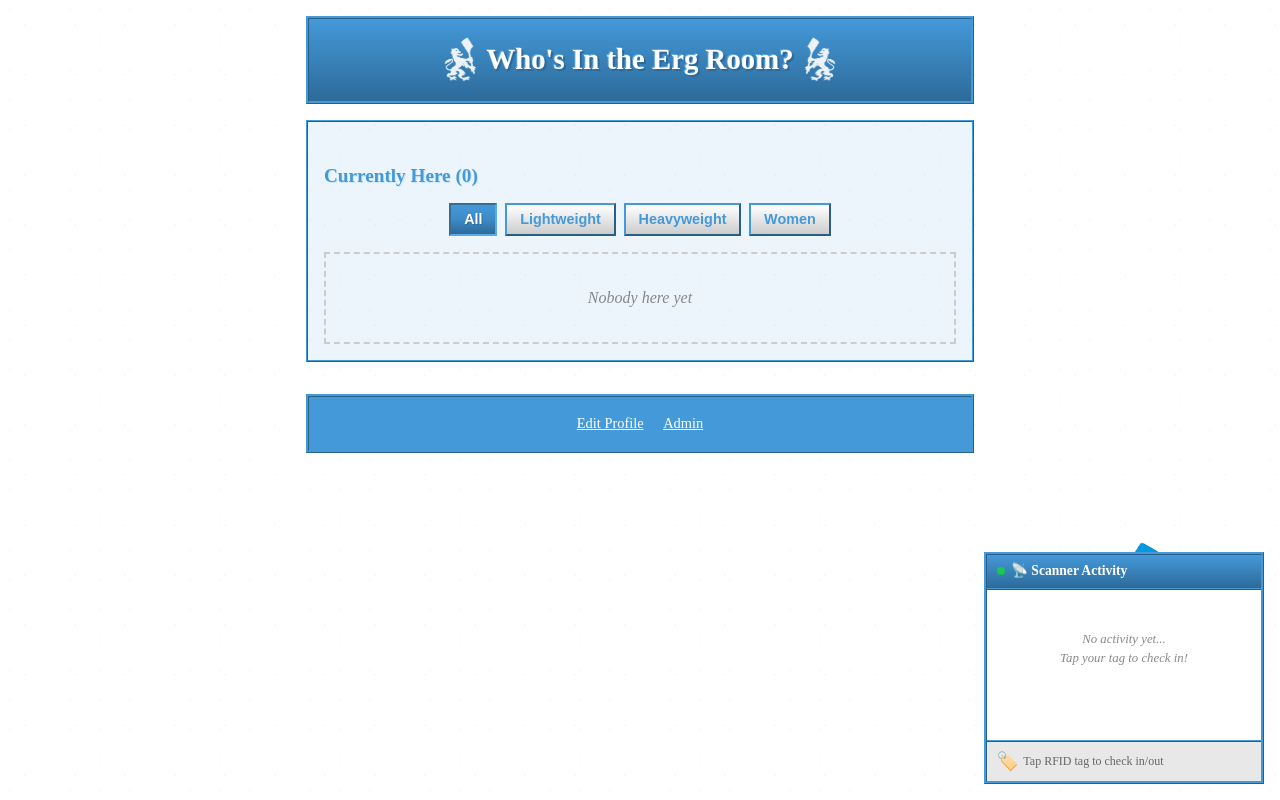
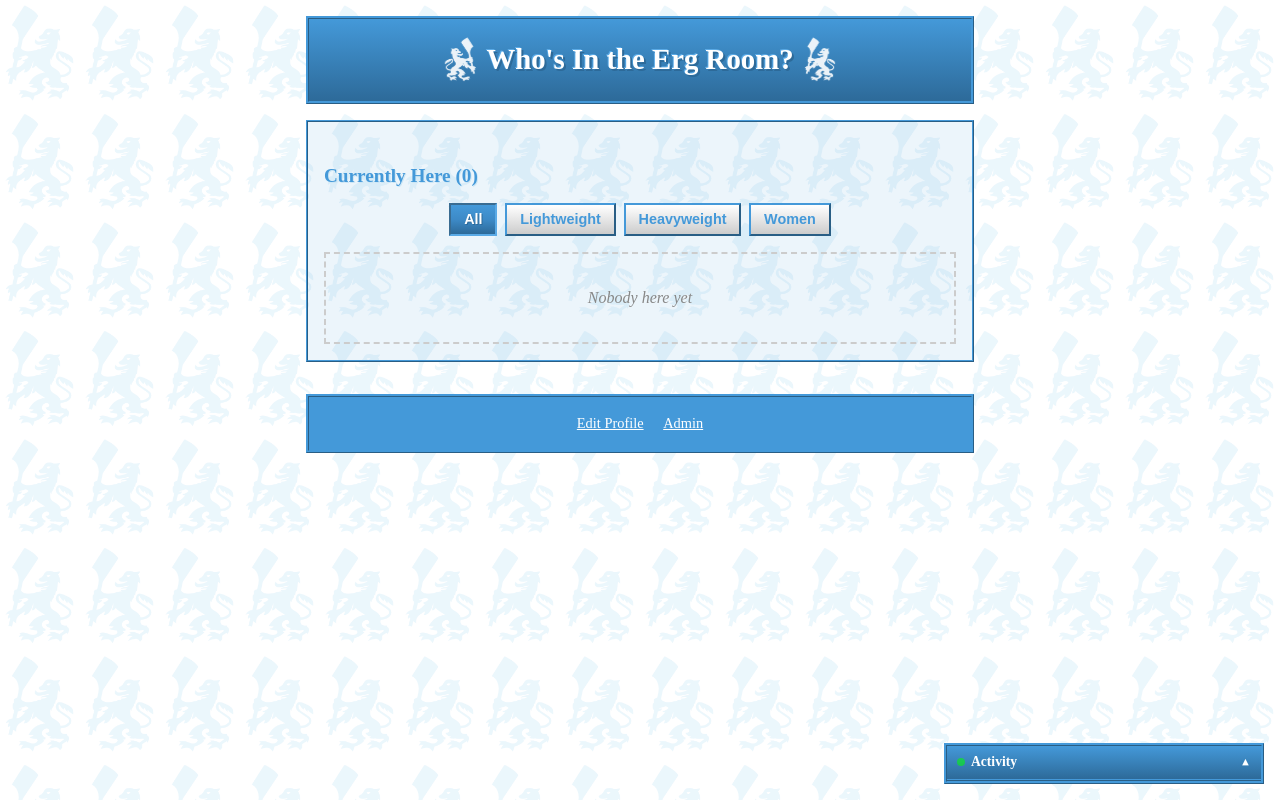
Before and after one commit to arin-jaff/erg-room, a Flask app: page / in a window 1280 px wide. Run offline with Flask 3, Linux system fonts and the light colour scheme; data that the repository does not hold is empty.

Commit message:
Update styling/sizing and add favicon links.

```diff
--- a/static/style.css
+++ b/static/style.css
@@ -13,10 +13,10 @@
 body {
     background-color: #FFFFFF;
     background-image: url('/static/c150lion1.png');
-    background-repeat: no-repeat;
-    background-position: bottom right;
+    background-repeat: repeat;
+    background-position: 0 0;
     background-attachment: fixed;
-    background-size: 200px;
+    background-size: 80px;
     color: #333333;
     line-height: 1.5;
     padding: 1rem;
@@ -25,7 +25,7 @@ body {
     min-height: 100vh;
 }
 
-/* Starfield overlay effect */
+/* Semi-transparent overlay for lion pattern */
 body::before {
     content: '';
     position: fixed;
@@ -33,12 +33,7 @@ body::before {
     left: 0;
     right: 0;
     bottom: 0;
-    background-image:
-        radial-gradient(#4499D9 1px, transparent 1px),
-        radial-gradient(#4499D9 1px, transparent 1px);
-    background-size: 50px 50px, 30px 30px;
-    background-position: 0 0, 25px 25px;
-    opacity: 0.05;
+    background: rgba(255, 255, 255, 0.92);
     pointer-events: none;
     z-index: -1;
 }
@@ -668,7 +663,7 @@ label {
 
 @media (max-width: 480px) {
     body {
-        background-size: 120px;
+        background-size: 60px;
     }
 
     .member-grid {
--- a/templates/_scan_status.html
+++ b/templates/_scan_status.html
@@ -28,7 +28,6 @@
 </div>
 {% else %}
 <div class="scanner-mini">
-    <span class="icon">📡</span>
     <div class="info">
         <div class="name">Waiting...</div>
         <div class="action">Tap to scan</div>
--- a/templates/admin.html
+++ b/templates/admin.html
@@ -4,6 +4,7 @@
     <meta charset="UTF-8">
     <meta name="viewport" content="width=device-width, initial-scale=1.0">
     <title>Admin - Erg Room</title>
+    <link rel="icon" type="image/x-icon" href="/static/favicon.ico">
     <link rel="stylesheet" href="/static/style.css">
 </head>
 <body>
--- a/templates/admin_edit_member.html
+++ b/templates/admin_edit_member.html
@@ -4,6 +4,7 @@
     <meta charset="UTF-8">
     <meta name="viewport" content="width=device-width, initial-scale=1.0">
     <title>Edit Member - Erg Room</title>
+    <link rel="icon" type="image/x-icon" href="/static/favicon.ico">
     <link rel="stylesheet" href="/static/style.css">
 </head>
 <body>
--- a/templates/admin_login.html
+++ b/templates/admin_login.html
@@ -4,6 +4,7 @@
     <meta charset="UTF-8">
     <meta name="viewport" content="width=device-width, initial-scale=1.0">
     <title>Admin Login - Erg Room</title>
+    <link rel="icon" type="image/x-icon" href="/static/favicon.ico">
     <link rel="stylesheet" href="/static/style.css">
 </head>
 <body>
--- a/templates/index.html
+++ b/templates/index.html
@@ -4,6 +4,7 @@
     <meta charset="UTF-8">
     <meta name="viewport" content="width=device-width, initial-scale=1.0">
     <title>Who's In the Erg Room?</title>
+    <link rel="icon" type="image/x-icon" href="/static/favicon.ico">
     <script src="/static/htmx.min.js"></script>
     <link rel="stylesheet" href="/static/style.css">
     <style>
@@ -13,13 +14,18 @@
             bottom: 1rem;
             right: 1rem;
             z-index: 100;
-            width: 280px;
-            max-height: 350px;
+            width: clamp(200px, 25vw, 280px);
             display: flex;
             flex-direction: column;
             border: 3px ridge #4499D9;
             background: #FFFFFF;
             font-size: 0.8rem;
+            transition: all 0.3s ease;
+        }
+
+        .scanner-chatbox.collapsed .chatbox-log,
+        .scanner-chatbox.collapsed .chatbox-input {
+            display: none;
         }
 
         .chatbox-header {
@@ -32,6 +38,12 @@
             align-items: center;
             gap: 0.4rem;
             border-bottom: 2px ridge #4499D9;
+            cursor: pointer;
+            user-select: none;
+        }
+
+        .chatbox-header:hover {
+            background: linear-gradient(180deg, #5aaae6 0%, #3d8ac7 100%);
         }
 
         .chatbox-header .status-dot {
@@ -40,6 +52,16 @@
             background: #0f0;
             border-radius: 50%;
             animation: pulse-dot 2s infinite;
+        }
+
+        .chatbox-header .toggle-icon {
+            margin-left: auto;
+            font-size: 0.7rem;
+            transition: transform 0.3s ease;
+        }
+
+        .scanner-chatbox.collapsed .chatbox-header .toggle-icon {
+            transform: rotate(180deg);
         }
 
         @keyframes pulse-dot {
@@ -52,8 +74,8 @@
             overflow-y: auto;
             padding: 0.5rem;
             background: #FFFFFF;
-            min-height: 150px;
-            max-height: 250px;
+            min-height: 100px;
+            max-height: 180px;
             display: flex;
             flex-direction: column;
             gap: 0.3rem;
@@ -143,7 +165,7 @@
         .chatbox-empty {
             color: #888;
             text-align: center;
-            padding: 2rem 1rem;
+            padding: 1rem;
             font-style: italic;
         }
 
@@ -201,17 +223,48 @@
             }
         }
 
-        /* Responsive */
+        /* Responsive - small screens */
         @media (max-width: 480px) {
             .scanner-chatbox {
-                width: 240px;
+                width: clamp(160px, 45vw, 220px);
                 bottom: 4rem;
                 right: 0.5rem;
+                font-size: 0.75rem;
+            }
+
+            .chatbox-header {
+                padding: 0.3rem 0.5rem;
+                font-size: 0.75rem;
             }
 
             .chatbox-log {
-                min-height: 120px;
-                max-height: 180px;
+                min-height: 80px;
+                max-height: 140px;
+                padding: 0.4rem;
+            }
+
+            .chat-message {
+                padding: 0.2rem 0.4rem;
+            }
+
+            .chat-message .timestamp {
+                font-size: 0.6rem;
+            }
+
+            .chatbox-input {
+                padding: 0.3rem 0.5rem;
+                font-size: 0.65rem;
+            }
+        }
+
+        /* Responsive - large screens */
+        @media (min-width: 1200px) {
+            .scanner-chatbox {
+                width: 320px;
+            }
+
+            .chatbox-log {
+                max-height: 280px;
             }
         }
     </style>
@@ -242,10 +295,11 @@
     </section>
 
     <!-- AOL-style Scanner Chatbox -->
-    <div id="scanner-chatbox" class="scanner-chatbox">
-        <div class="chatbox-header">
+    <div id="scanner-chatbox" class="scanner-chatbox collapsed">
+        <div class="chatbox-header" onclick="toggleChatbox()">
             <span class="status-dot"></span>
-            <span>📡 Scanner Activity</span>
+            <span>Activity</span>
+            <span class="toggle-icon">▼</span>
         </div>
         <div id="chatbox-log" class="chatbox-log">
             {% if scan_history %}
@@ -260,12 +314,11 @@
                 </div>
                 {% endfor %}
             {% else %}
-                <div class="chatbox-empty">No activity yet...<br>Tap your tag to check in!</div>
+                <div class="chatbox-empty">Tap your tag to check in!</div>
             {% endif %}
         </div>
         <div class="chatbox-input">
-            <span class="scan-icon">🏷️</span>
-            <span>Tap RFID tag to check in/out</span>
+            <span>Tap your card to check in/out</span>
         </div>
     </div>
 
@@ -280,6 +333,13 @@
         let pollInterval = 2000; // Check every 2 seconds
         let currentFilter = 'all';
         let lightweightMode = false;
+
+        // Toggle chatbox expand/collapse
+        function toggleChatbox() {
+            const chatbox = document.getElementById('scanner-chatbox');
+            chatbox.classList.toggle('collapsed');
+            localStorage.setItem('chatboxCollapsed', chatbox.classList.contains('collapsed'));
+        }
 
         // Format timestamp for display
         function formatTime(isoTimestamp) {
@@ -453,6 +513,13 @@
 
         // Initialize
         document.addEventListener('DOMContentLoaded', function() {
+            // Restore chatbox collapsed state from localStorage
+            const chatbox = document.getElementById('scanner-chatbox');
+            const wasCollapsed = localStorage.getItem('chatboxCollapsed');
+            if (wasCollapsed === 'false') {
+                chatbox.classList.remove('collapsed');
+            }
+
             // Get initial scan state
             checkForScans();
 
--- a/templates/login.html
+++ b/templates/login.html
@@ -4,6 +4,7 @@
     <meta charset="UTF-8">
     <meta name="viewport" content="width=device-width, initial-scale=1.0">
     <title>Sign In - Erg Room</title>
+    <link rel="icon" type="image/x-icon" href="/static/favicon.ico">
     <link rel="stylesheet" href="/static/style.css">
 </head>
 <body>
--- a/templates/profile.html
+++ b/templates/profile.html
@@ -4,6 +4,7 @@
     <meta charset="UTF-8">
     <meta name="viewport" content="width=device-width, initial-scale=1.0">
     <title>Profile - {{ member.name }}</title>
+    <link rel="icon" type="image/x-icon" href="/static/favicon.ico">
     <link rel="stylesheet" href="/static/style.css">
 </head>
 <body>
```
Also changed, not shown: scripts/write_rfid_tag.py (+8 -1 lines), 1 other file.
